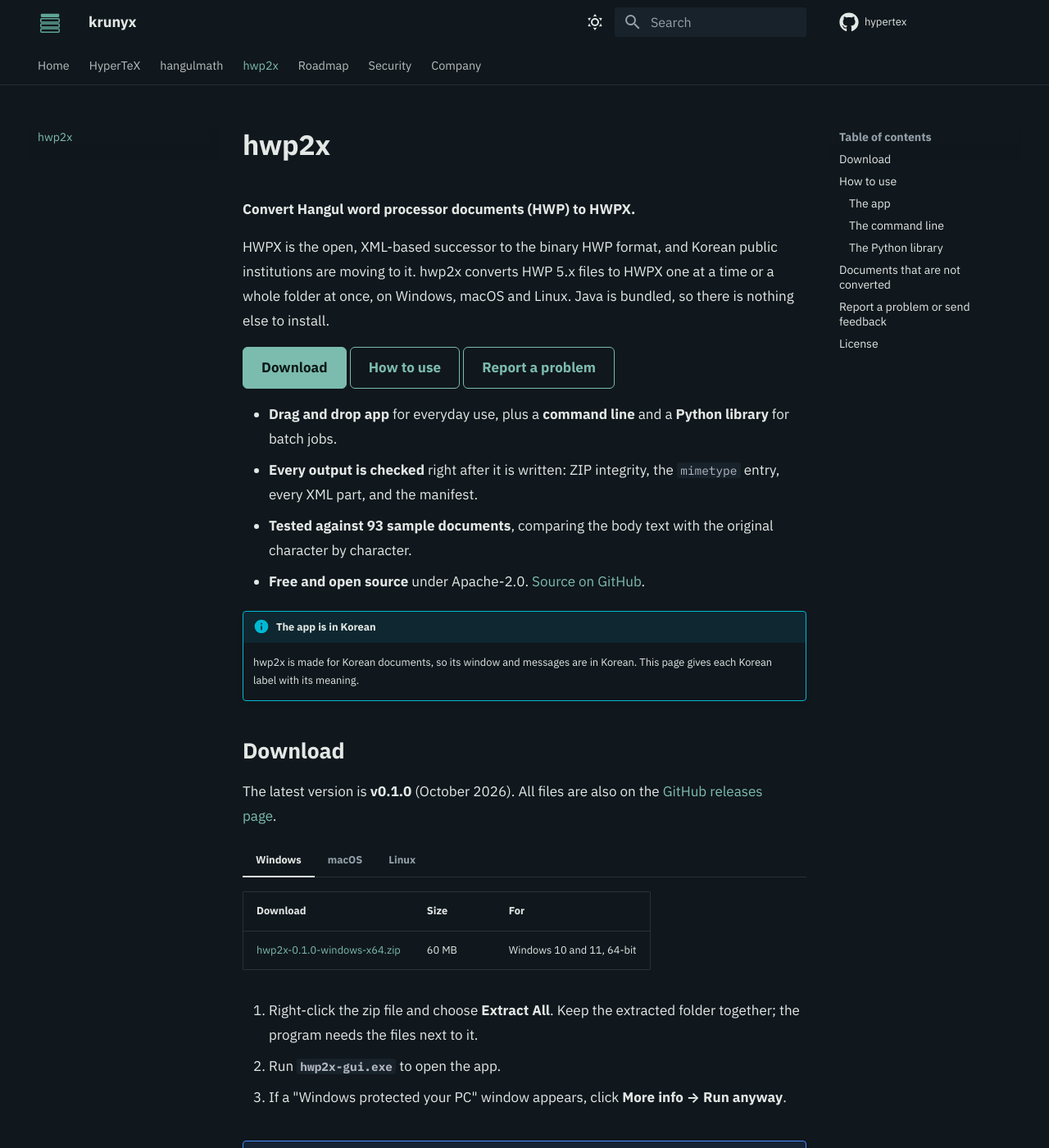
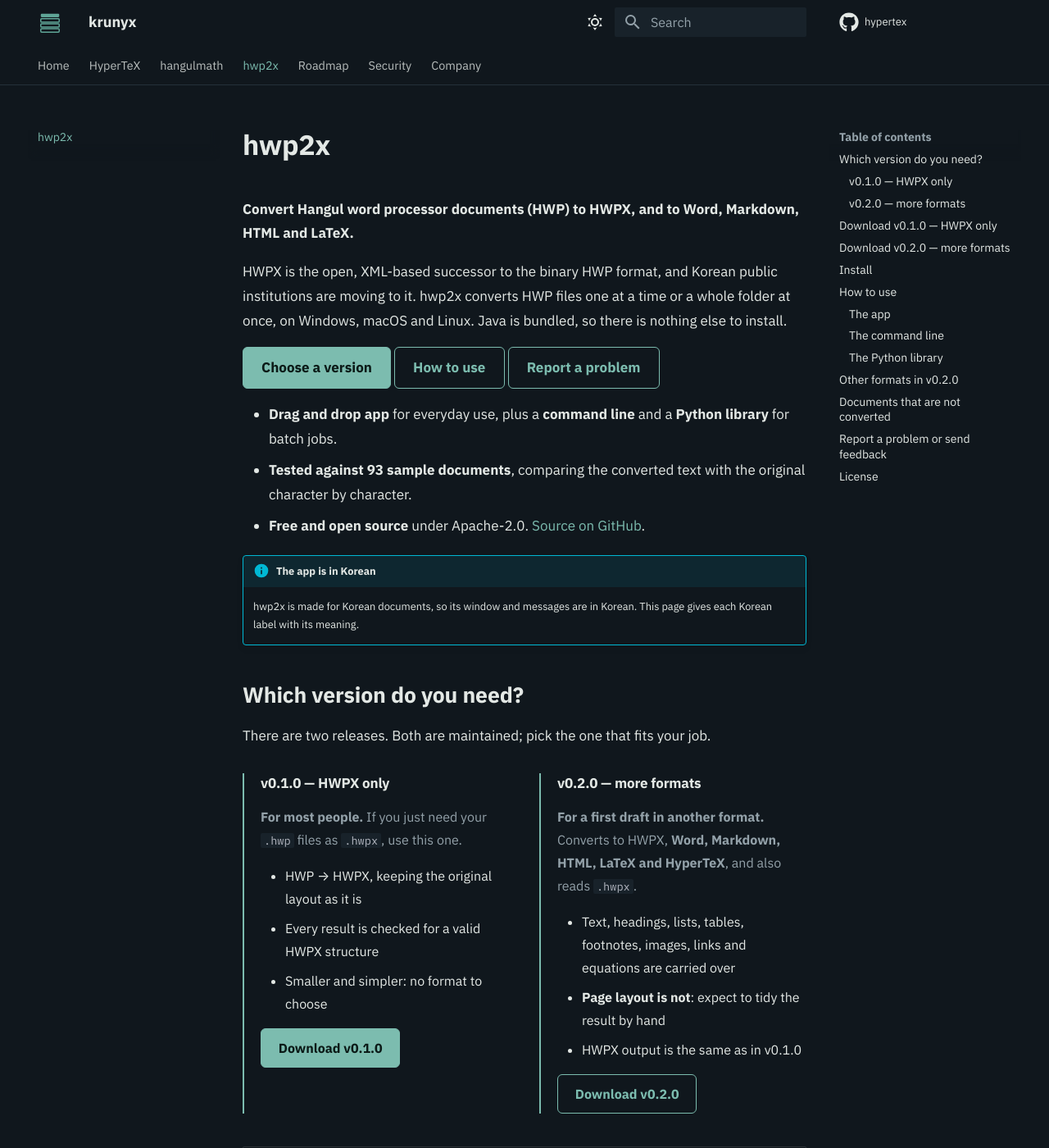
Before and after one commit to krunyx/krunyx.com, an MkDocs documentation site: the page built from docs/hwp2x/index.md, in a window 1280 px wide and 1400 px high. Shown: the whole window at 82% size. Built offline with MkDocs 1.6.1 and Material for MkDocs 9.7.7, drawn with Linux system fonts in a browser that asks for light colours; comment, search, counter and statistics services are not loaded; some of the changed text lies outside the part shown.

Commit message:
hwp2x: present v0.1.0 (HWPX only) and v0.2.0 (more formats) side by side
Co-Authored-By: Claude Opus 5.5 <noreply@anthropic.com>
Claude-Session: https://claude.ai/code/session_01QmiKBoMewfEeaDB7xPPhuX

````diff
--- a/docs/assets/stylesheets/extra.css
+++ b/docs/assets/stylesheets/extra.css
@@ -201,6 +201,10 @@ body { word-break: keep-all; overflow-wrap: break-word; }
 }
 .md-typeset .kx-points > div { border-left: 2px solid var(--kx-celadon); padding-left: 1rem; }
 .md-typeset .kx-points p { font-size: 0.8rem; color: var(--kx-muted); margin: 0.3rem 0 0; }
+/* 두 가지 중 하나를 고르는 카드 (hwp2x 버전 선택) */
+.md-typeset .kx-points--two { grid-template-columns: repeat(2, minmax(0, 1fr)); }
+.md-typeset .kx-points--two ul { font-size: 0.8rem; }
+.md-typeset .kx-points--two h3 { margin-top: 0; }
 
 /* 홈의 본문 폭을 첫 화면과 맞춘다 */
 .md-main__inner:has(.kx-stack) { max-width: 61rem; margin-top: 0.8rem; }
--- a/docs/hwp2x/index.md
+++ b/docs/hwp2x/index.md
@@ -1,45 +1,93 @@
 # hwp2x
 
-**Convert Hangul word processor documents (HWP) to HWPX.**
+**Convert Hangul word processor documents (HWP) to HWPX, and to Word, Markdown, HTML and LaTeX.**
 
 HWPX is the open, XML-based successor to the binary HWP format, and Korean public institutions are moving to it.
-hwp2x converts HWP 5.x files to HWPX one at a time or a whole folder at once, on Windows, macOS and Linux.
+hwp2x converts HWP files one at a time or a whole folder at once, on Windows, macOS and Linux.
 Java is bundled, so there is nothing else to install.
 
-[Download](#download){ .md-button .md-button--primary }
+[Choose a version](#versions){ .md-button .md-button--primary }
 [How to use](#use){ .md-button }
 [Report a problem](#feedback){ .md-button }
 
 - **Drag and drop app** for everyday use, plus a **command line** and a **Python library** for batch jobs.
-- **Every output is checked** right after it is written: ZIP integrity, the `mimetype` entry, every XML part, and the manifest.
-- **Tested against 93 sample documents**, comparing the body text with the original character by character.
+- **Tested against 93 sample documents**, comparing the converted text with the original character by character.
 - **Free and open source** under Apache-2.0. [Source on GitHub](https://github.com/krunyx/hwp2x).
 
 !!! info "The app is in Korean"
     hwp2x is made for Korean documents, so its window and messages are in Korean.
     This page gives each Korean label with its meaning.
 
-## Download { #download }
+## Which version do you need? { #versions }
 
-The latest version is **v0.1.0** (October 2026).
-All files are also on the [GitHub releases page](https://github.com/krunyx/hwp2x/releases/latest).
+There are two releases. Both are maintained; pick the one that fits your job.
+
+<div class="kx-points kx-points--two" markdown>
+
+<div markdown>
+### v0.1.0 — HWPX only
+**For most people.** If you just need your `.hwp` files as `.hwpx`, use this one.
+
+- HWP → HWPX, keeping the original layout as it is
+- Every result is checked for a valid HWPX structure
+- Smaller and simpler: no format to choose
+
+[Download v0.1.0](#download-v010){ .md-button .md-button--primary }
+</div>
+
+<div markdown>
+### v0.2.0 — more formats
+**For a first draft in another format.** Converts to HWPX, **Word, Markdown, HTML, LaTeX and HyperTeX**, and also reads `.hwpx`.
+
+- Text, headings, lists, tables, footnotes, images, links and equations are carried over
+- **Page layout is not**: expect to tidy the result by hand
+- HWPX output is the same as in v0.1.0
+
+[Download v0.2.0](#download-v020){ .md-button }
+</div>
+
+</div>
+
+| | v0.1.0 | v0.2.0 |
+| --- | --- | --- |
+| Input | `.hwp` | `.hwp`, `.hwpx` |
+| Output | `.hwpx` | `.hwpx` `.docx` `.md` `.html` `.tex` `.htex` |
+| Equations | kept as Hangul equations inside HWPX | also converted to LaTeX, MathML and Word equations |
+| Result | a faithful HWPX copy | HWPX copy, or a draft to edit in the new format |
+
+## Download v0.1.0 — HWPX only { #download-v010 }
+
+Released October 2026. [Release page](https://github.com/krunyx/hwp2x/releases/tag/v0.1.0)
+
+| System | Download | Size |
+| --- | --- | --- |
+| Windows 10/11, 64-bit | [hwp2x-0.1.0-windows-x64.zip](https://github.com/krunyx/hwp2x/releases/download/v0.1.0/hwp2x-0.1.0-windows-x64.zip) | 60 MB |
+| macOS, Apple silicon (M1 and later) | [hwp2x-0.1.0-macos-arm64.dmg](https://github.com/krunyx/hwp2x/releases/download/v0.1.0/hwp2x-0.1.0-macos-arm64.dmg) | 55 MB |
+| macOS, Intel | [hwp2x-0.1.0-macos-x64.dmg](https://github.com/krunyx/hwp2x/releases/download/v0.1.0/hwp2x-0.1.0-macos-x64.dmg) | 59 MB |
+| Linux, 64-bit | [hwp2x-0.1.0-linux-x64.tar.gz](https://github.com/krunyx/hwp2x/releases/download/v0.1.0/hwp2x-0.1.0-linux-x64.tar.gz) | 96 MB |
+
+## Download v0.2.0 — more formats { #download-v020 }
+
+Released October 2026. [Release page](https://github.com/krunyx/hwp2x/releases/tag/v0.2.0)
+
+| System | Download | Size |
+| --- | --- | --- |
+| Windows 10/11, 64-bit | [hwp2x-0.2.0-windows-x64.zip](https://github.com/krunyx/hwp2x/releases/download/v0.2.0/hwp2x-0.2.0-windows-x64.zip) | 67 MB |
+| macOS, Apple silicon (M1 and later) | [hwp2x-0.2.0-macos-arm64.dmg](https://github.com/krunyx/hwp2x/releases/download/v0.2.0/hwp2x-0.2.0-macos-arm64.dmg) | 59 MB |
+| macOS, Intel | [hwp2x-0.2.0-macos-x64.dmg](https://github.com/krunyx/hwp2x/releases/download/v0.2.0/hwp2x-0.2.0-macos-x64.dmg) | 64 MB |
+| Linux, 64-bit | [hwp2x-0.2.0-linux-x64.tar.gz](https://github.com/krunyx/hwp2x/releases/download/v0.2.0/hwp2x-0.2.0-linux-x64.tar.gz) | 102 MB |
+
+Both versions install the same way, and installing one replaces the other.
+
+## Install { #install }
 
 === "Windows"
 
-    | Download | Size | For |
-    | --- | --- | --- |
-    | [hwp2x-0.1.0-windows-x64.zip](https://github.com/krunyx/hwp2x/releases/download/v0.1.0/hwp2x-0.1.0-windows-x64.zip) | 60 MB | Windows 10 and 11, 64-bit |
-
     1. Right-click the zip file and choose **Extract All**. Keep the extracted folder together; the program needs the files next to it.
     2. Run **`hwp2x-gui.exe`** to open the app.
-    3. If a "Windows protected your PC" window appears, click **More info → Run anyway**.
+    3. If a "Windows protected your PC" window appears, click **More info → Run anyway**. This happens only the first time.
 
 === "macOS"
-
-    | Download | Size | For |
-    | --- | --- | --- |
-    | [hwp2x-0.1.0-macos-arm64.dmg](https://github.com/krunyx/hwp2x/releases/download/v0.1.0/hwp2x-0.1.0-macos-arm64.dmg) | 55 MB | Apple silicon (M1 and later) |
-    | [hwp2x-0.1.0-macos-x64.dmg](https://github.com/krunyx/hwp2x/releases/download/v0.1.0/hwp2x-0.1.0-macos-x64.dmg) | 59 MB | Intel Macs |
 
     1. Open the `.dmg` file and drag **hwp2x** into your Applications folder.
     2. Before the first launch, open Terminal and run this once:
@@ -49,50 +97,48 @@ All files are also on the [GitHub releases page](https://github.com/krunyx/hwp2x
         ```
 
         Without it, macOS may say the app "is damaged" or "cannot be verified", because the app is not yet signed by Apple.
-        On older macOS versions, **right-clicking the app and choosing Open** also works.
+        Alternatively, try to open the app once, then go to **System Settings → Privacy & Security** and click **Open Anyway**.
 
 === "Linux"
 
-    | Download | Size | For |
-    | --- | --- | --- |
-    | [hwp2x-0.1.0-linux-x64.tar.gz](https://github.com/krunyx/hwp2x/releases/download/v0.1.0/hwp2x-0.1.0-linux-x64.tar.gz) | 96 MB | 64-bit Linux (glibc 2.35 or later, e.g. Ubuntu 22.04+) |
-
     ```bash
-    tar xzf hwp2x-0.1.0-linux-x64.tar.gz
+    tar xzf hwp2x-*-linux-x64.tar.gz
     ./hwp2x/hwp2x-gui        # the app
     ./hwp2x/hwp2x --help     # the command line
     ```
 
-    The app needs the usual desktop libraries; on a minimal system install `libegl1` and `libxkbcommon0`.
-    Install a Korean font such as `fonts-noto-cjk` so file names display correctly.
+    Requires glibc 2.35 or later (Ubuntu 22.04 and newer).
+    On a minimal system install `libegl1` and `libxkbcommon0`, and a Korean font such as `fonts-noto-cjk` so file names display correctly.
 
 !!! note "About the security warnings"
-    This version is not yet code-signed by Apple or Microsoft, so your system warns on first launch.
+    hwp2x is not yet code-signed by Apple or Microsoft, so your system warns on first launch.
     The downloads are built by GitHub Actions directly from the [public source code](https://github.com/krunyx/hwp2x/blob/main/.github/workflows/build.yml).
 
 ## How to use { #use }
 
 ### The app
 
-1. **Add files.** Drag `.hwp` files or whole folders onto the window, or use
+1. **Add files.** Drag files or whole folders onto the window, or use
    **파일 추가** (Add files) and **폴더 추가** (Add folder).
    **목록 비우기** (Clear list) empties the list.
-2. **Choose where to save** under **저장 위치** (Save location):
+2. **v0.2.0 only: choose the output** under **변환 형식** (Output format):
+   HWPX, Word, Markdown, HTML, LaTeX or HyperTeX.
+3. **Choose where to save** under **저장 위치** (Save location):
     - **원본과 같은 폴더** (Same folder as the original) — the default. `보고서.hwp` becomes `보고서.hwpx` next to it.
     - **다른 폴더** (Another folder) — pick a folder with **찾아보기** (Browse). Folder structure is kept.
-3. **Set the options** if you need them:
+4. **Set the options** if you need them:
     - **폴더 안의 하위 폴더까지 포함** — also convert files in sub-folders.
-    - **같은 이름의 .hwpx가 있으면 덮어쓰기** — overwrite an existing `.hwpx` with the same name. Without it, such files are skipped.
-4. **Click 변환 (Convert).** Click it again to stop after the files in progress.
-5. **Check the results**, then open the output with **결과 폴더 열기** (Open result folder).
+    - **같은 이름의 … 있으면 덮어쓰기** — overwrite an existing result file with the same name. Without it, such files are skipped.
+5. **Click 변환 (Convert).** Click it again to stop after the files in progress.
+6. **Check the results**, then open the output with **결과 폴더 열기** (Open result folder).
 
 Each file gets one of these results. Files that failed or need checking move to the top of the list, with the reason.
 
 | Result | Meaning |
 | --- | --- |
 | ✔ 완료 | Converted |
-| △ 완료 (확인) | Converted, but something was cleaned up. Usually a font name containing characters XML does not allow. Open the file to check it. |
-| – 건너뜀 | Skipped, because an `.hwpx` with that name already exists |
+| △ 완료 (확인) | Converted, but check it. The message says why: something was cleaned up (usually a font name with characters XML does not allow), or, in v0.2.0, some content could not be carried into the chosen format. |
+| – 건너뜀 | Skipped, because a result file with that name already exists |
 | ✘ 실패 | Not converted. The reason is shown next to it. |
 
 ### The command line
@@ -105,16 +151,22 @@ alias hwp2x=/Applications/hwp2x.app/Contents/MacOS/hwp2x   # macOS: add to ~/.zs
 ```
 
 ```bash
-hwp2x 보고서.hwp                    # creates 보고서.hwpx
-hwp2x ./문서 -r -o ./변환결과       # include sub-folders; save into another folder, keeping the structure
-hwp2x ./문서 -r -f -j 4             # overwrite existing .hwpx files; convert 4 at a time
+hwp2x 보고서.hwp                       # creates 보고서.hwpx
+hwp2x ./문서 -r -o ./변환결과          # include sub-folders; save into another folder, keeping the structure
+hwp2x ./문서 -r -f -j 4                # overwrite existing results; convert 4 at a time
+
+# v0.2.0
+hwp2x 보고서.hwp -t docx               # creates 보고서.docx
+hwp2x 보고서.hwpx -t md                # .hwpx files are accepted as input too
+hwp2x ./문서 -r -t tex -o ./변환결과   # a whole folder to LaTeX
 ```
 
 | Option | Meaning |
 | --- | --- |
+| `-t FORMAT` | **v0.2.0.** Output format: `hwpx` (default), `docx`, `md`, `html`, `tex`, `htex` |
 | `-o FOLDER` | Save results in this folder (default: next to each original) |
 | `-r` | Include sub-folders |
-| `-f` | Overwrite existing `.hwpx` files |
+| `-f` | Overwrite existing result files |
 | `-j N` | Number of files to convert at the same time |
 | `--timeout SECONDS` | Time limit per file (default 300) |
 | `-q` | Print only the files that failed |
@@ -127,31 +179,61 @@ Exit codes: `0` all succeeded, `1` some failed, `2` no files to convert, `3` the
 ```python
 from hwp2x import convert, convert_all, plan
 
-r = convert("보고서.hwp")          # Result(status='ok', dst=PosixPath('보고서.hwpx'), ...)
-results = convert_all(plan(["./문서"], "./변환결과", recursive=True), overwrite=True)
+convert("보고서.hwp")                       # 보고서.hwpx
+convert("보고서.hwp", "보고서.docx")        # v0.2.0: format follows the extension
+results = convert_all(plan(["./문서"], "./변환결과", recursive=True, fmt="md"), overwrite=True)  # v0.2.0
 ```
 
 The library is installed from source and needs Java 17 or later.
 See the [README](https://github.com/krunyx/hwp2x#빌드) for the build steps.
 
+## Other formats in v0.2.0 { #formats }
+
+Formats other than HWPX carry over **content and structure**, not the look of the page.
+Page size, text box positions and fonts are left behind, so treat the result as a first draft to finish by hand.
+
+| Format | Extension | What you get |
+| --- | --- | --- |
+| HWPX | `.hwpx` | A faithful copy of the original (from `.hwp` input only) |
+| Word | `.docx` | Headings, lists, tables with merged cells, footnotes, images and links; equations as Word equations |
+| Markdown | `.md` | Content and structure; complex tables as HTML tables; equations as `$…$` |
+| HTML | `.html` | A single web page with images; equations as MathML |
+| LaTeX | `.tex` | A XeLaTeX/LuaLaTeX document; Hangul letters inside equations use [hangulmath](../hangulmath/index.md) |
+| HyperTeX | `.htex` | A [HyperTeX](../hypertex/index.md) document |
+
+For Markdown, LaTeX and HyperTeX, images are saved in a `name_files/` folder next to the result.
+If both `보고서.hwp` and `보고서.hwpx` are in a folder, only the `.hwp` is converted.
+
+**Equations.** Equations from Hangul's equation editor (`{a+b} over c`, `sqrt`, `sum from … to …`, `matrix`, `cases`, `left ( … right )` and so on)
+are translated: `{a+b} over c` becomes `\frac{a+b}{c}` in LaTeX, MathML in HTML and a native equation in Word.
+
+**Not carried over** to formats other than HWPX: headers and footers, page numbers, hidden comments, memos,
+form controls (buttons, input fields) and OLE objects such as charts.
+When something is left out, the file is marked **△ 완료 (확인)** with what was dropped.
+HyperTeX has no vertical cell merging or strikethrough, so merged cells keep their content in the first cell and strikethrough is removed.
+
 ## Documents that are not converted { #limits }
+
+These apply to both versions and every format.
 
 | Document | Why, and what to do |
 | --- | --- |
 | Password-protected | Remove the password in Hangul, then convert. |
-| Distribution documents (배포용 문서) | Their copy and print restrictions would be lost in HWPX, so hwp2x leaves them as they are. |
+| Distribution documents (배포용 문서) | Their copy and print restrictions would be lost, so hwp2x leaves them as they are. |
 | HWP 3.x (Hangul 97 and earlier) | Only HWP 5.x is supported. Open the file in Hangul, save it again, then convert. |
 
 ## Report a problem or send feedback { #feedback }
 
 If a document does not convert, looks wrong after converting, or you have an idea, please tell us.
+Reports on the v0.2.0 formats are especially welcome: they show us what to improve first.
 
 [Email hello@krunyx.com](mailto:hello@krunyx.com?subject=%5Bhwp2x%5D%20){ .md-button .md-button--primary }
 [Open a GitHub issue](https://github.com/krunyx/hwp2x/issues/new){ .md-button }
 
 Writing in Korean is fine. It helps if you include:
 
-- your operating system, and the hwp2x version (`hwp2x -V`, or v0.1.0)
+- your operating system, and the hwp2x version (`hwp2x -V`)
+- the output format you chose
 - the result shown in the list and the message next to it
 - what you expected and what you saw
 
@@ -163,7 +245,7 @@ otherwise a description, or a copy with the text replaced, is enough.
 hwp2x is released under the [Apache License 2.0](https://github.com/krunyx/hwp2x/blob/main/LICENSE).
 The conversion engine is built from neolord0's [hwplib](https://github.com/neolord0/hwplib),
 [hwpxlib](https://github.com/neolord0/hwpxlib) and [hwp2hwpx](https://github.com/neolord0/hwp2hwpx), all Apache-2.0.
-The bundled Java runtime is OpenJDK (GPLv2 with the Classpath Exception).
+The bundled Java runtime is OpenJDK (GPLv2 with the Classpath Exception); v0.2.0 also bundles Pillow (HPND license) for image conversion.
 
 “본 제품은 한글과컴퓨터의 HWP 문서 파일(.hwp) 공개 문서를 참고하여 개발하였습니다.”
 <br><small>(This product was developed with reference to Hancom's published HWP document file format specification.)</small>
````
Also changed, not shown: docs/index.md (+6 -3 lines).
